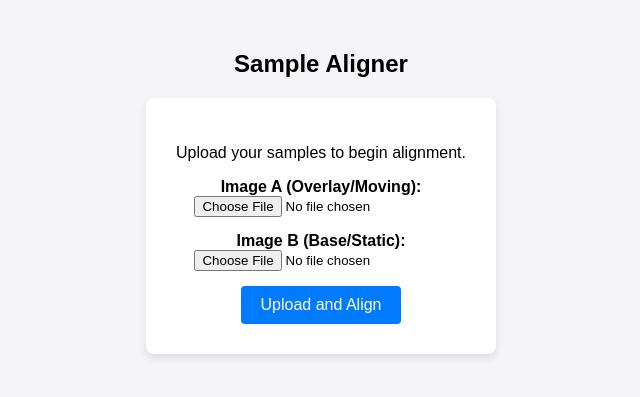
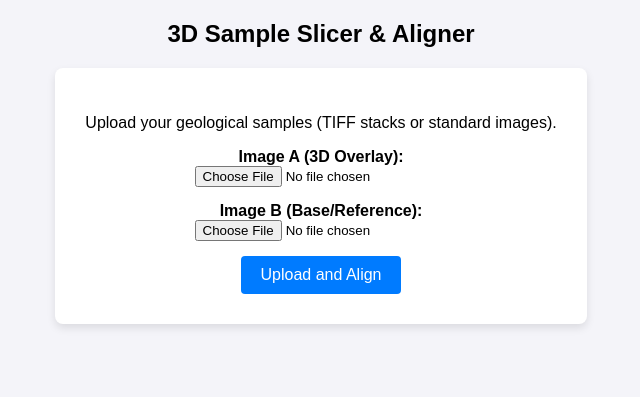
Before and after one commit to jilicuerda/python-images, a Flask app: page / in a window 1280 px wide. Shown: the top 397 px of the page, without its empty margins (319-959 px from the left). Run offline with Flask 3, Linux system fonts and the light colour scheme.

Commit message:
Revise index.html for 3D sample alignment
Updated title and instructions for clarity. Modified layout and added z-axis slice functionality.

```diff
--- a/templates/index.html
+++ b/templates/index.html
@@ -3,40 +3,35 @@
 <head>
     <meta charset="UTF-8">
     <meta name="viewport" content="width=device-width, initial-scale=1.0">
-    <title>Image Aligner</title>
+    <title>3D Rock Sample Aligner</title>
     <style>
-        body { font-family: sans-serif; text-align: center; background-color: #f4f4f9; margin-top: 50px; }
+        body { font-family: sans-serif; text-align: center; background-color: #f4f4f9; margin-top: 20px; }
         .upload-container { background: white; padding: 30px; border-radius: 8px; box-shadow: 0 4px 8px rgba(0,0,0,0.1); display: inline-block; }
         .upload-container div { margin-bottom: 15px; }
-        canvas {
-            border: 1px solid #ccc;
-            cursor: grab;
-            background: white;
-            box-shadow: 0 4px 8px rgba(0,0,0,0.1);
-            margin-top: 20px;
-        }
+        canvas { border: 1px solid #ccc; cursor: grab; background: white; box-shadow: 0 4px 8px rgba(0,0,0,0.1); margin-top: 10px; }
         canvas:active { cursor: grabbing; }
-        .controls { margin-top: 20px; }
+        .controls { margin-top: 20px; background: white; padding: 15px; display: inline-block; border-radius: 8px; }
+        .slider-container { margin-bottom: 15px; font-weight: bold; }
+        input[type=range] { width: 300px; }
         button { padding: 10px 20px; font-size: 16px; cursor: pointer; background: #007bff; color: white; border: none; border-radius: 4px;}
         button:hover { background: #0056b3; }
-        .instructions { color: #666; margin-bottom: 20px; }
     </style>
 </head>
 <body>
 
-    <h2>Sample Aligner</h2>
+    <h2>3D Sample Slicer & Aligner</h2>
 
     {% if not image_a or not image_b %}
     <div class="upload-container">
-        <p>Upload your samples to begin alignment.</p>
+        <p>Upload your geological samples (TIFF stacks or standard images).</p>
         <form action="/" method="POST" enctype="multipart/form-data">
             <div>
-                <label><strong>Image A (Overlay/Moving):</strong></label><br>
-                <input type="file" name="file_a" accept="image/*" required>
+                <label><strong>Image A (3D Overlay):</strong></label><br>
+                <input type="file" name="file_a" required>
             </div>
             <div>
-                <label><strong>Image B (Base/Static):</strong></label><br>
-                <input type="file" name="file_b" accept="image/*" required>
+                <label><strong>Image B (Base/Reference):</strong></label><br>
+                <input type="file" name="file_b" required>
             </div>
             <button type="submit">Upload and Align</button>
         </form>
@@ -44,15 +39,18 @@
     {% endif %}
 
     {% if image_a and image_b %}
-    <p class="instructions">Drag the overlay image with your mouse. Use <strong>Arrow Keys</strong> for 1-pixel precision.</p>
+
+    <div class="slider-container">
+        <label for="zSlider">Z-Axis Slice (Depth): <span id="zValue">0</span></label><br>
+        <input type="range" id="zSlider" min="0" max="{{ total_slices - 1 }}" value="0" oninput="updateSlice(this.value)">
+    </div>
 
     <canvas id="alignmentCanvas" width="800" height="600" tabindex="0"></canvas>
 
     <div class="controls">
-        <p>Current Offset: X: <span id="valX">0</span>px, Y: <span id="valY">0</span>px</p>
+        <p>Offset: X: <span id="valX">0</span>px, Y: <span id="valY">0</span>px</p>
         <button onclick="saveAlignment()">Save Final Alignment</button>
-        <br><br>
-        <a href="/">Upload new images</a>
+        <br><br><a href="/">Upload new images</a>
     </div>
 
     <script>
@@ -60,21 +58,23 @@
         const ctx = canvas.getContext('2d');
         const valX = document.getElementById('valX');
         const valY = document.getElementById('valY');
+        const zValueDisplay = document.getElementById('zValue');
 
-        let imgB = new Image(); // The static base image
-        let imgA = new Image(); // The moving overlay image
+        let imgB = new Image();
+        let imgA = new Image();
 
-        // State variables
         let offsetX = 0;
         let offsetY = 0;
+        let currentZ = 0;
         let isDragging = false;
         let startX, startY;
 
-        // Load images (served by Flask from the 'static/uploads' folder)
-        imgB.src = "/static/uploads/{{ image_b }}";
-        imgA.src = "/static/uploads/{{ image_a }}";
+        // Load base image (slice 0 by default)
+        imgB.src = `/slice/{{ image_b }}/0`;
 
-        // Resize canvas to match the base image once it loads
+        // Initial load for overlay image (slice 0)
+        updateSlice(0);
+
         imgB.onload = () => {
             canvas.width = imgB.width;
             canvas.height = imgB.height;
@@ -82,54 +82,48 @@
         };
         imgA.onload = draw;
 
+        // --- NEW: Fetch new slice from Python when slider moves ---
+        function updateSlice(z) {
+            currentZ = z;
+            zValueDisplay.innerText = z;
+            // Appending a timestamp prevents the browser from caching the old slice image
+            imgA.src = `/slice/{{ image_a }}/${z}?t=` + new Date().getTime();
+        }
+
         function draw() {
             ctx.clearRect(0, 0, canvas.width, canvas.height);
-
-            // Draw static base image
             if (imgB.complete) {
                 ctx.globalAlpha = 1.0;
                 ctx.drawImage(imgB, 0, 0);
             }
-
-            // Draw moving image with 50% opacity
             if (imgA.complete) {
                 ctx.globalAlpha = 0.5;
                 ctx.drawImage(imgA, offsetX, offsetY);
             }
-
-            // Update text displays
             valX.innerText = offsetX;
             valY.innerText = offsetY;
         }
 
-        // --- Mouse Dragging Logic ---
+        // --- Dragging & Keyboard Logic Remains the Same ---
         canvas.addEventListener('mousedown', (e) => {
             isDragging = true;
-            // Get coordinates relative to the canvas
             const rect = canvas.getBoundingClientRect();
-            const mouseX = e.clientX - rect.left;
-            const mouseY = e.clientY - rect.top;
-
-            startX = mouseX - offsetX;
-            startY = mouseY - offsetY;
+            startX = (e.clientX - rect.left) - offsetX;
+            startY = (e.clientY - rect.top) - offsetY;
             canvas.style.cursor = "grabbing";
         });
 
         canvas.addEventListener('mousemove', (e) => {
             if (!isDragging) return;
             const rect = canvas.getBoundingClientRect();
-            const mouseX = e.clientX - rect.left;
-            const mouseY = e.clientY - rect.top;
-
-            offsetX = mouseX - startX;
-            offsetY = mouseY - startY;
+            offsetX = (e.clientX - rect.left) - startX;
+            offsetY = (e.clientY - rect.top) - startY;
             draw();
         });
 
         canvas.addEventListener('mouseup', () => { isDragging = false; canvas.style.cursor = "grab"; });
         canvas.addEventListener('mouseleave', () => { isDragging = false; });
 
-        // --- Keyboard Pixel Nudging Logic ---
         canvas.focus();
         canvas.addEventListener('keydown', (e) => {
             if (["ArrowUp", "ArrowDown", "ArrowLeft", "ArrowRight"].includes(e.key)) {
@@ -142,7 +136,6 @@
             }
         });
 
-        // --- Send Data back to Python ---
         function saveAlignment() {
             fetch('/align', {
                 method: 'POST',
@@ -150,7 +143,8 @@
                 body: JSON.stringify({
                     x: offsetX,
                     y: offsetY,
-                    filename_a: "{{ image_a }}", // Tell Python which files to use
+                    z_index: currentZ, // Tell Python which exact slice was chosen
+                    filename_a: "{{ image_a }}",
                     filename_b: "{{ image_b }}"
                 })
             })
```
